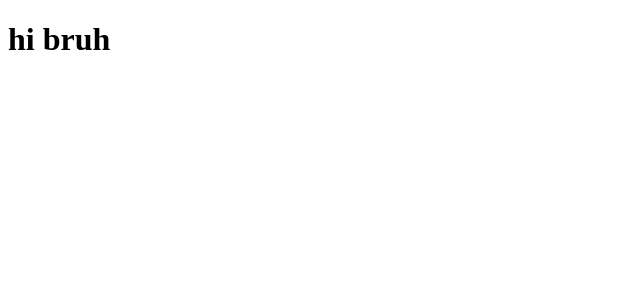
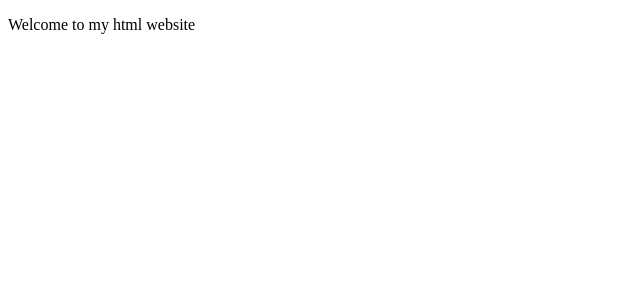
Before and after one commit to Yuna-ux/Yuna-ux, a Next.js app: page /main in a window 1280 px wide. Shown: the top 300 px of the page, without its empty margins (0-640 px from the left). Built offline with nearby package versions, Linux system fonts and the light colour scheme.

Commit message:
Update page.js

```diff
--- a/app/main/page.js
+++ b/app/main/page.js
@@ -1,9 +1,7 @@
-'use client';
-
-// import '../../styles/home-style.css';
+// 'use client';
 
 export default function Home() {
   return (
-    <h1>hi bruh</h1>
+    <p>Welcome to my html website</p>
   )
 }
```
